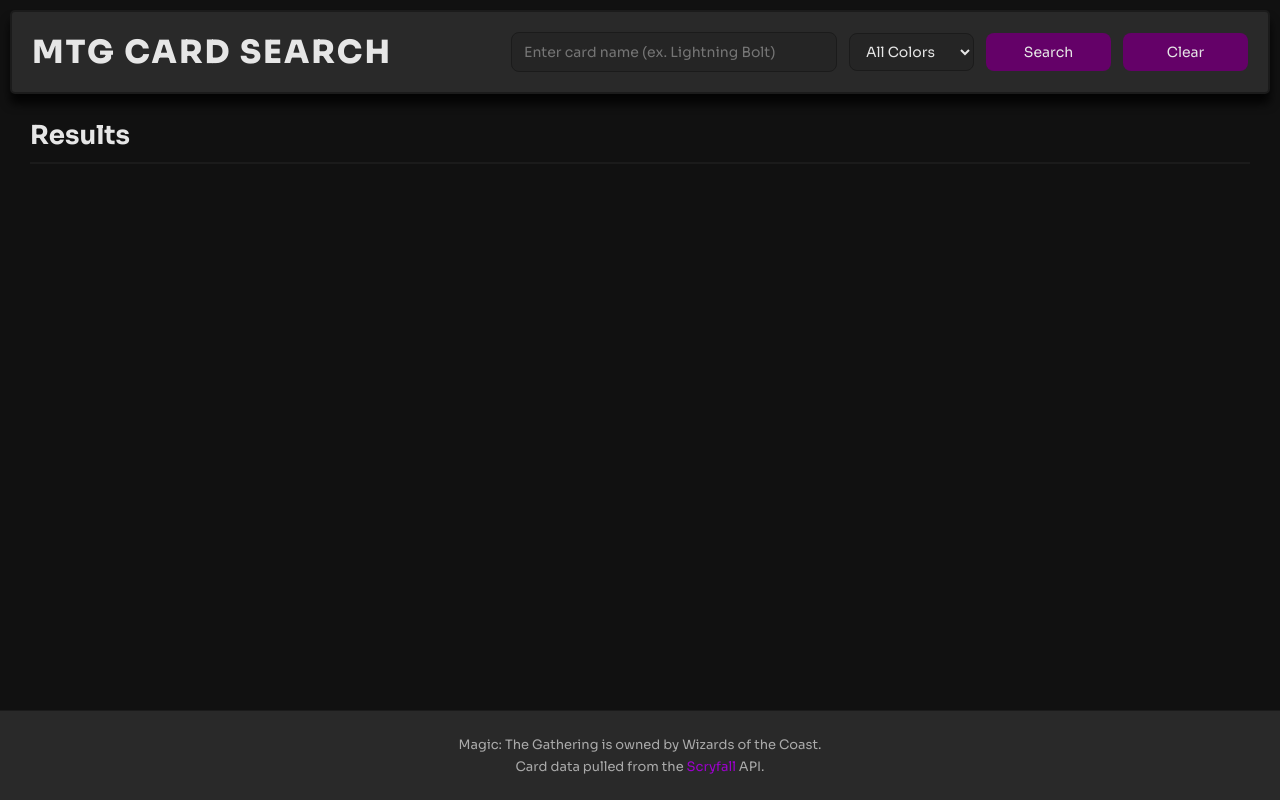
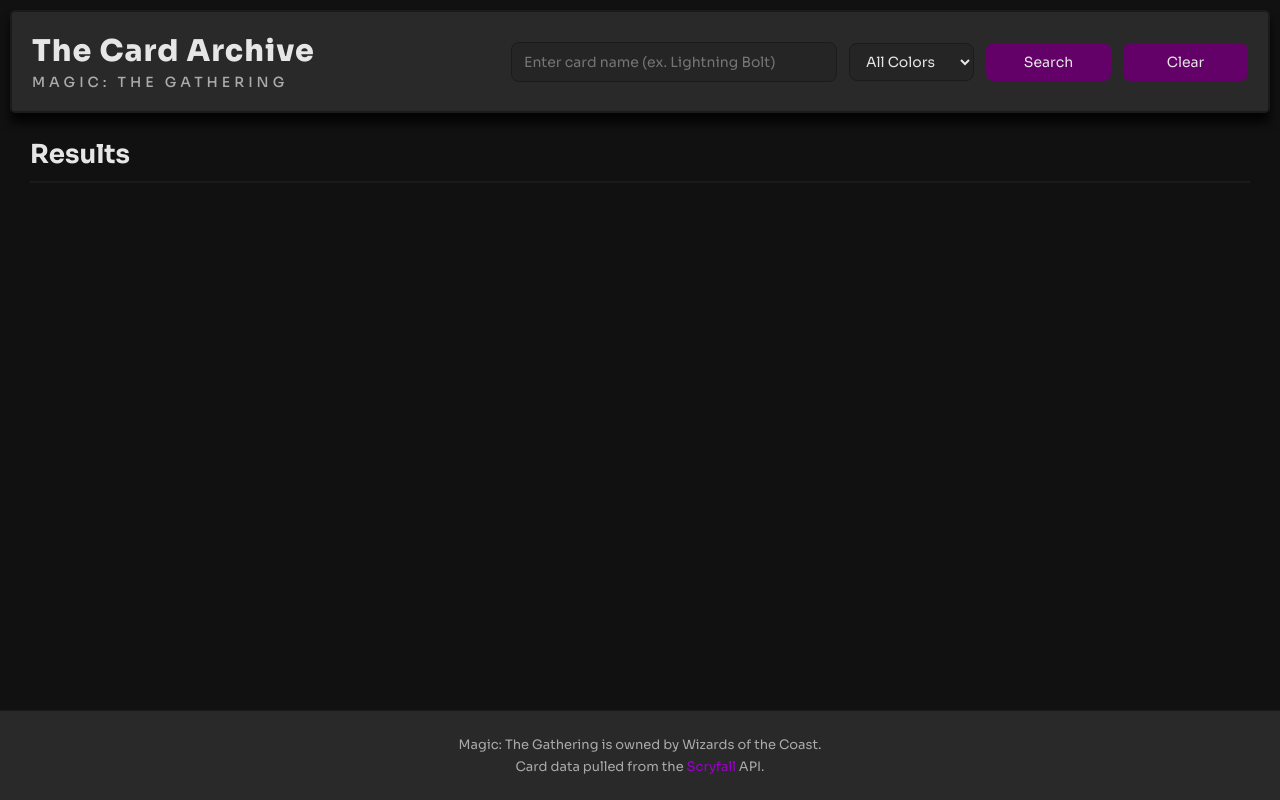
Before and after one commit to feather204/fetch-api-page, a plain HTML site: page index.html in a window 1280 px wide. Drawn offline with Linux system fonts and the light colour scheme.

Commit message:
Gave the website a name.

```diff
--- a/index.html
+++ b/index.html
@@ -3,12 +3,15 @@
 <head>
     <meta charset="UTF-8">
     <meta name="viewport" content="width=device-width, initial-scale=1.0">
-    <title>MTG Card Search</title>
+    <title>The Card Archive</title>
     <link rel="stylesheet" href="style.css">
 </head>
 <body>
     <header>
-        <h1>MTG Card Search</h1>
+        <div class="title">
+            <h1>The Card Archive</h1>
+            <p>Magic: The Gathering</p>
+        </div>
         <div id="search">
             <input type="text" id="searchBox" placeholder="Enter card name (ex. Lightning Bolt)">
             <select id="colorFilter">
--- a/style.css
+++ b/style.css
@@ -39,12 +39,26 @@ header {
     box-shadow: 0 10px 10px rgba(0,0,0,0.8);
 }
 
+.title h1 {
+    margin: 0;
+    font-size: 30px;
+    font-weight: 900;
+    letter-spacing: 1px;
+}
+
+.title p {
+    margin: 3px 0 0;
+    font-size: 14px;
+    font-weight: 500;
+    letter-spacing: 4px;
+    text-transform: uppercase;
+    color: var(--secondary-text);
+}
+
 header h1 {
     margin: 0;
     font-size: 32px;
-    font-weight: 800;
     letter-spacing: 2px;
-    text-transform: uppercase;
 }
 
 #search {
```
